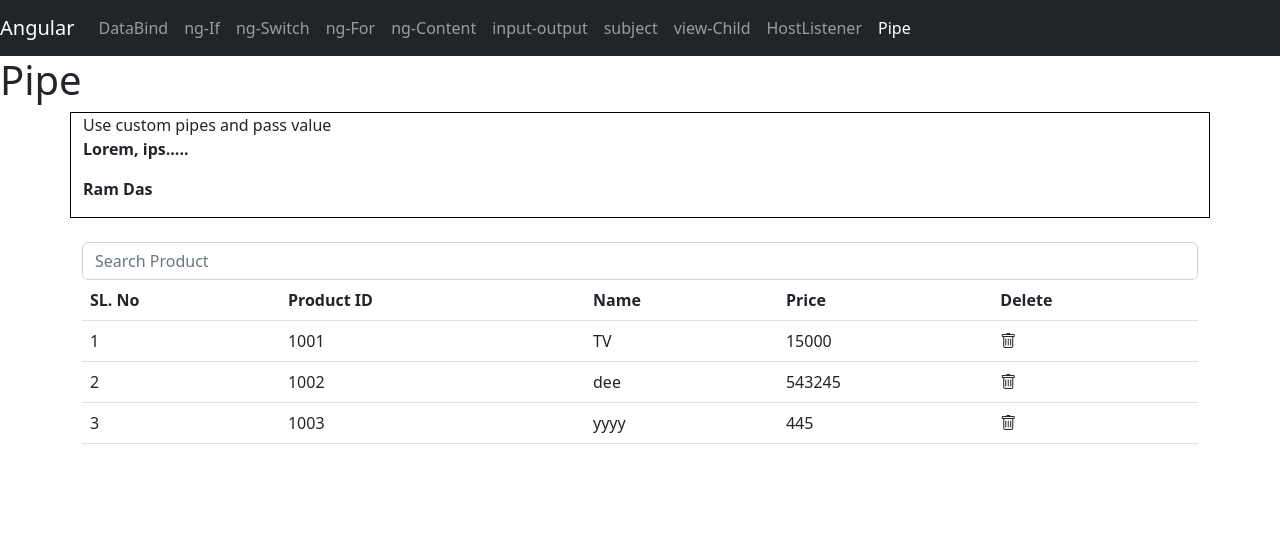
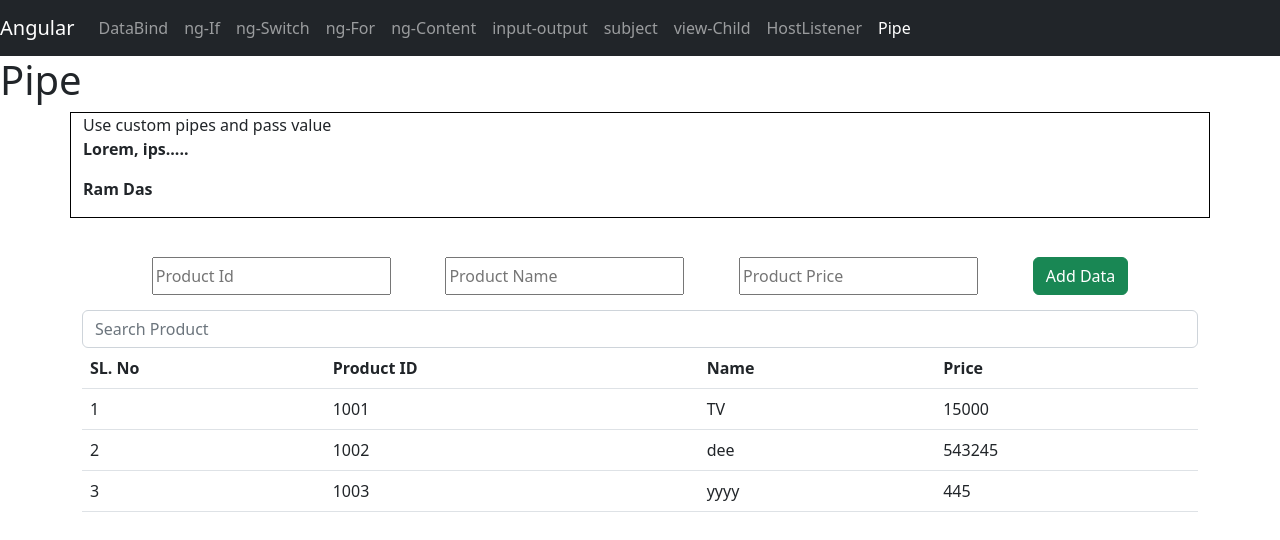
Before and after one commit to dipakchatterjee957/angularProject, an Angular app: page /pipe in a window 1280 px wide. Shown: the top 540 px of the page. Built offline with nearby package versions, Linux system fonts and the light colour scheme.

Commit message:
filter change

```diff
--- a/src/app/appPipes/filter.pipe.ts
+++ b/src/app/appPipes/filter.pipe.ts
@@ -5,17 +5,19 @@ import { Pipe, PipeTransform } from '@angular/core';
 })
 export class FilterPipe implements PipeTransform {
 
-  transform(value: any, searchTerm: any): any {
+  transform(value: any, searchTerm: any, config: any): any {
     // use this for show the table at first time. when nothing is typed in the search box
-    if(!searchTerm){
+    if (!searchTerm) {
       return value
-    }else{
-      // filter array by product name.
-      return value?.filter((search:any) => {
-        return (search?.pName?.toLowerCase().indexOf(searchTerm?.toLowerCase()) > -1
-          || search?.pId.indexOf(searchTerm) > -1)
+    } else {
+      // filter array by product name and ID.
+        // return value?.filter((search:any) => {
+        // return (search?.pName?.toLowerCase().indexOf(searchTerm?.toLowerCase()) > -1
+        //   || search?.pId.indexOf(searchTerm) > -1)
+        // });
+      return value.filter((search: any) => {
+        return config.some((type: any) => search[type].toString().toLowerCase().indexOf(searchTerm) > -1)
       });
     }
   }
-
 }
--- a/src/app/appService/utility.service.ts
+++ b/src/app/appService/utility.service.ts
@@ -9,8 +9,8 @@ export class UtilityService {
   constructor() { }
 
   //  instead of Subject we use BehaviorSubject.
-  //  In BehaviorSubject we need to assign a value. when we subscribe it in other
-  //  component this value is initialize.
+  //  In BehaviorSubject we need to assign a value.
+  //  when we subscribe it in other component this value is initialize.
   // userName = new Subject<string>();
   userName = new BehaviorSubject<string>('Sudip');
 }
--- a/src/app/pipe/pipe.component.html
+++ b/src/app/pipe/pipe.component.html
@@ -11,6 +11,12 @@
 
 
 <div class="container">
+    <div style="margin: 15px;display: flex;flex-direction: row;justify-content: space-evenly;">
+        <input type="number" value="" placeholder="Product Id" #pId>
+        <input type="text" value="" placeholder="Product Name" #pName>
+        <input type="text" value="" placeholder="Product Price" #price>
+        <button class="btn btn-success" (click)="addData(pId,pName,price)">Add Data</button>
+    </div>
     <input class="form-control" type="search" id="search" placeholder="Search Product" [(ngModel)] = "nameSearch">
     <table class="table">
         <thead class="thead-dark">
@@ -19,16 +25,14 @@
                 <th>Product ID</th>
                 <th>Name</th>
                 <th>Price</th>
-                <th>Delete</th>
             </tr>
         </thead>
         <tbody>
-            <tr *ngFor="let item of products | filter:nameSearch; index as i">
+            <tr *ngFor="let item of products | filter:nameSearch : ['pName','pId']; index as i">
                 <td>{{i+1}}</td>
                 <td>{{item.pId}}</td>
                 <td>{{item.pName}}</td>
                 <td>{{item.price}}</td>
-                <td><i class="bi bi-trash" ></i></td>
             </tr>
         </tbody>
     </table>
--- a/src/app/pipe/pipe.component.ts
+++ b/src/app/pipe/pipe.component.ts
@@ -13,19 +13,31 @@ export class PipeComponent {
 
   products = [
     {
-      pId: '1001',
+      pId: 1001,
       pName: 'TV',
       price: '15000'
     },
     {
-      pId: '1002',
+      pId: 1002,
       pName: 'dee',
       price: '543245'
     },
     {
-      pId: '1003',
+      pId: 1003,
       pName: 'yyyy',
       price: '445'
     }
   ];
+  addData(pId:any,pName:any,price:any){
+    this.products.push(
+      {
+        pId: pId.value,
+        pName: pName.value,
+        price: price.value
+      }
+    );
+    pId.value ='';
+    pName.value='';
+    price.value='';
+  };
 }
```
